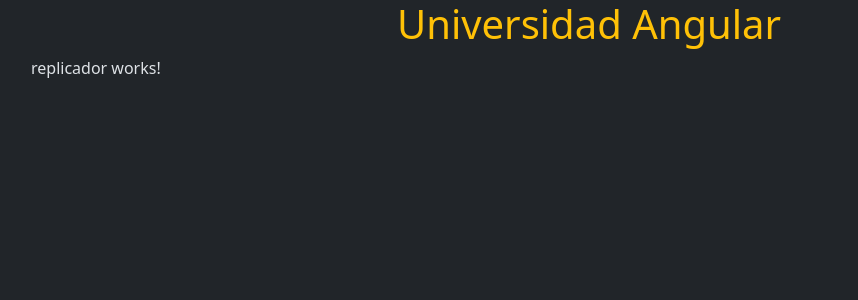
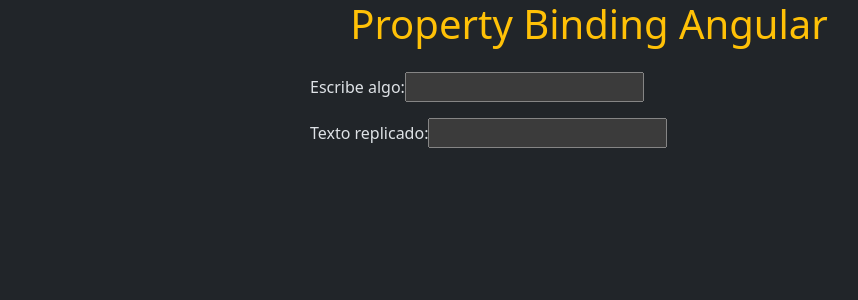
Before and after one commit to odgm/angular-app, an Angular app: page / in a window 1280 px wide. Shown: the top 300 px of the page, without its empty margins (51-909 px from the left). Built offline with nearby package versions, Linux system fonts and the light colour scheme.

Commit message:
Two way Data Binding

```diff
--- a/src/app/app.ts
+++ b/src/app/app.ts
@@ -9,5 +9,5 @@
   styleUrl: './app.css'
 })
 export class App {
-  protected readonly title = 'Universidad Angular';
+  protected readonly title = 'Property Binding Angular';
 }
--- a/src/app/replicador/replicador.html
+++ b/src/app/replicador/replicador.html
@@ -1 +1,12 @@
-<p>replicador works!</p>
+<div class="d-flex justify-content-center">
+    <div class="w-50">
+        <div class="mb-3 mt-3">
+            <label for="inputTexto">Escribe algo:</label>
+            <input type="text" id="inputTexto" (input)="actualizarTexto($event)"/>
+        </div>
+        <div class="mb-3">
+            <label for="replicadorTexto">Texto replicado:</label>
+            <input type="text" id="replicadorTexto" [value]="texto" readonly>
+        </div>
+    </div>
+</div>
--- a/src/app/replicador/replicador.ts
+++ b/src/app/replicador/replicador.ts
@@ -6,4 +6,11 @@
   templateUrl: './replicador.html',
   styleUrl: './replicador.css',
 })
-export class Replicador {}
+export class Replicador {
+  texto: string = '';
+
+  actualizarTexto(evento: InputEvent) {
+    const elementoInput = evento.target as HTMLInputElement;
+    this.texto = elementoInput.value;
+  }
+}
```
